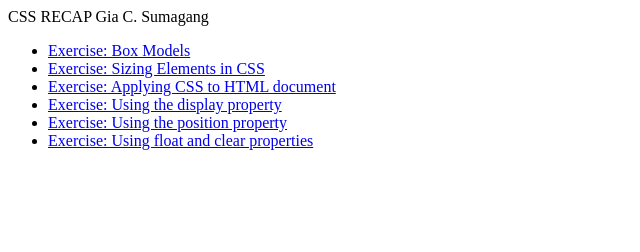
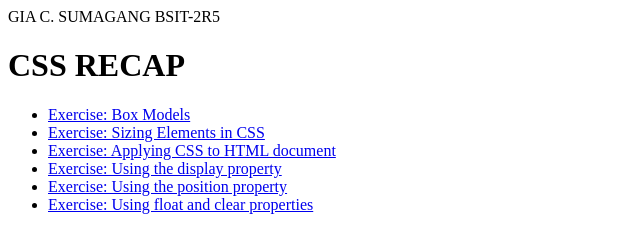
Before and after one commit to GiaSumagang/CSSRecapSumagang.github.io, a plain HTML site: page index.html in a window 1280 px wide. Shown: the whole page, without its empty margins (0-640 px from the left). Drawn offline with Linux system fonts and the light colour scheme.

Commit message:
CSS Recap

```diff
--- a/index.html
+++ b/index.html
@@ -6,7 +6,8 @@
     <title>Aplying CSS</title>
 </head>
 <body>
- <header> CSS RECAP Gia C. Sumagang</header>
+ <header> GIA C. SUMAGANG BSIT-2R5 </header>
+ <h1> CSS RECAP </h1>
     <ul>
         <li><a href="css-box-models.html">Exercise: Box Models</a></li>
         <li><a href="css-sizing.html">Exercise: Sizing Elements in CSS</a></li>
```
